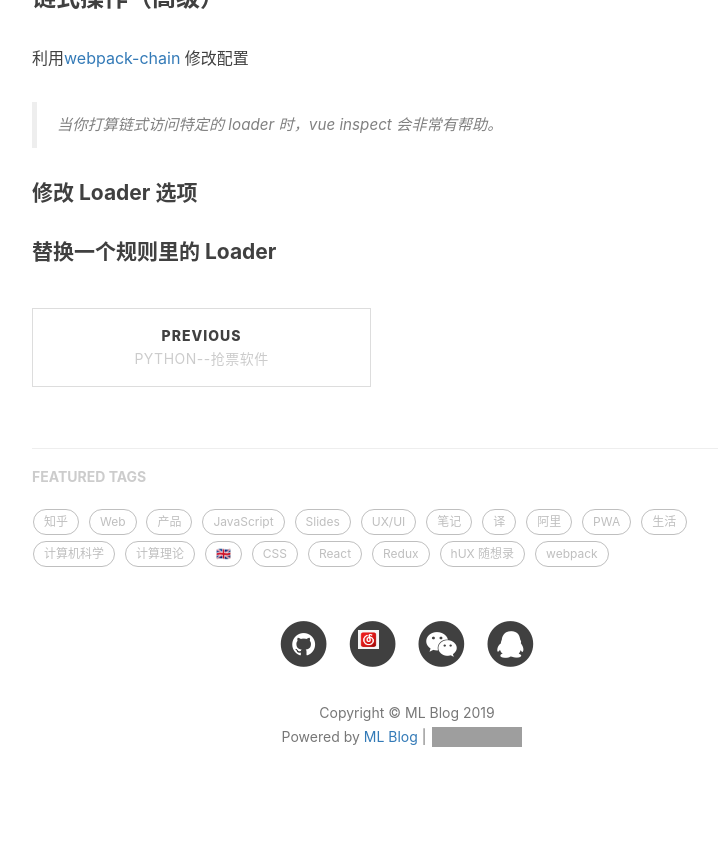
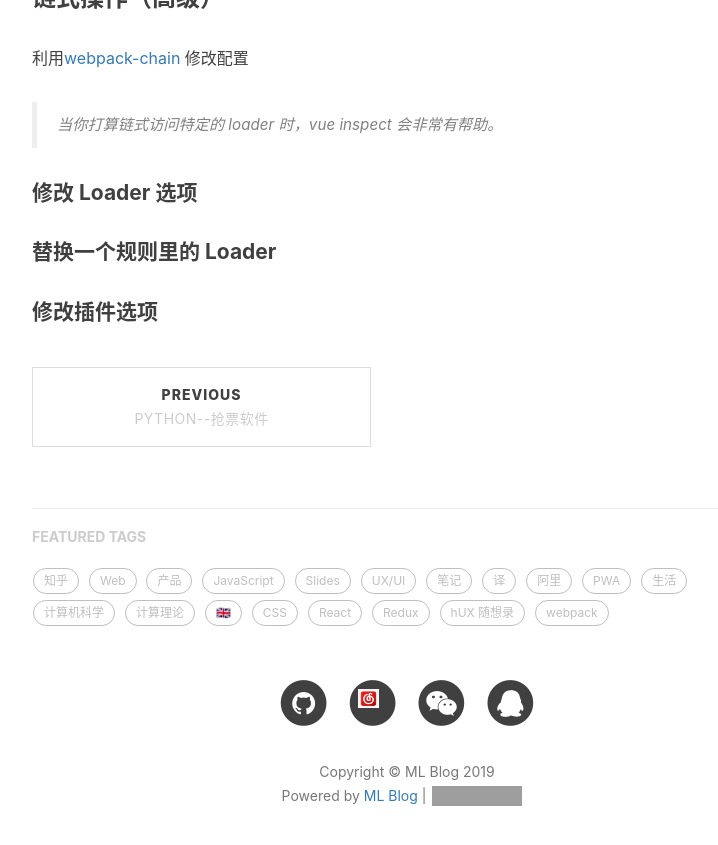
Before and after one commit to adamma1024/ml-blog, a Jekyll site: the page built from _posts/2019-06-13-vue-cli3-webpack.md, in a window 1280 px wide and 900 px high, scrolled down 2427 px. Shown: the top 845 px of the window, without its empty margins (233-951 px from the left). Built offline with Jekyll 4.4.1, drawn with Linux system fonts in a browser that asks for light colours; comment, search, counter and statistics services are not loaded; grey boxes are pictures that could not be loaded.

Commit message:
修改插件选项

```diff
--- a/_posts/2019-06-13-vue-cli3-webpack.md
+++ b/_posts/2019-06-13-vue-cli3-webpack.md
@@ -68,3 +68,5 @@ module.exports = {
 #### 修改 Loader 选项
 
 #### 替换一个规则里的 Loader
+
+#### 修改插件选项
```
